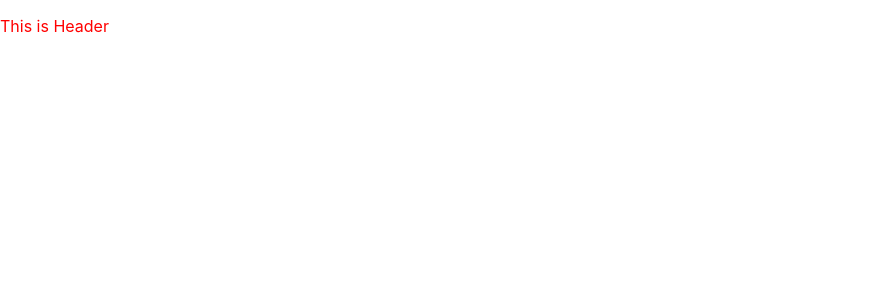
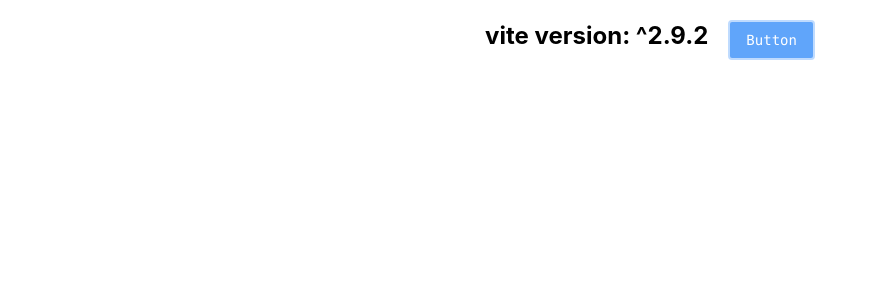
Before and after one commit to jiujiaonuannan/vite, a React (Vite) app: page / in a window 1280 px wide. Shown: the top 300 px of the page, without its empty margins (0-878 px from the left). Built offline with nearby package versions, Linux system fonts and the light colour scheme.

Commit message:
fix: add wind css

```diff
--- a/src/App.tsx
+++ b/src/App.tsx
@@ -2,8 +2,17 @@
 
 function App() {
   return (
-    <div>
+    <div className="flex-c">
       <Header />
+      <button
+        bg="blue-400 hover:blue-800 dark:blue-500 dark:hover:blue-600"
+        text="sm white"
+        font="mono light"
+        p="y-2 x-4"
+        border="2 rounded blue-200"
+      >
+        Button
+      </button>
     </div>
   );
 }
--- a/src/components/Header/index.jsx
+++ b/src/components/Header/index.jsx
@@ -1,6 +1,12 @@
-// index.tsx
-import styles from "./index.module.scss";
+// src/components/Header/index.tsx
+import { devDependencies } from "../../../package.json";
 
-export const Header = () => {
-  return <p className={styles.header}>This is Header</p>;
+export function Header() {
+  return (
+    <div className="p-20px text-center">
+      <h1 className="font-bold text-2xl mb-2">
+        vite version: {devDependencies.vite}
+      </h1>
+    </div>
+  );
 }
--- a/src/main.tsx
+++ b/src/main.tsx
@@ -1,6 +1,7 @@
 import React from 'react'
 import ReactDOM from 'react-dom/client'
 import App from './App'
+import "virtual:windi.css";
 import './index.css'
 
 ReactDOM.createRoot(document.getElementById('root')!).render(
--- /dev/null
+++ b/src/types/shim.d.ts
@@ -0,0 +1,5 @@
+import { AttributifyAttributes } from 'windicss/types/jsx';
+
+declare module 'react' {
+  type HTMLAttributes<T> = AttributifyAttributes;
+}
--- a/vite.config.ts
+++ b/vite.config.ts
@@ -2,6 +2,7 @@
 import react from "@vitejs/plugin-react";
 import path from "path";
 import autoprefixer from 'autoprefixer';
+import windi from "vite-plugin-windicss";
 
 // 全局 scss 文件的路径
 // 用 normalizePath 解决 window 下的路径问题
@@ -9,7 +10,22 @@
 
 // https://vitejs.dev/config/
 export default defineConfig({
-  plugins: [react()],
+  plugins: [windi(), react({
+      babel: {
+        // 加入 babel 插件
+        // 以下插件包都需要提前安装
+        // 当然，通过这个配置你也可以添加其它的 Babel 插件
+        plugins: [
+          // 适配 styled-component
+          "babel-plugin-styled-components",
+          // 适配 emotion
+          "@emotion/babel-plugin"
+        ]
+      },
+      // 注意: 对于 emotion，需要单独加上这个配置
+      // 通过 `@emotion/react` 包编译 emotion 中的特殊 jsx 语法
+      jsxImportSource: "@emotion/react"
+    })],
 
   // css 相关的配置
   css: {
--- /dev/null
+++ b/windi.config.ts
@@ -0,0 +1,9 @@
+import { defineConfig } from "vite-plugin-windicss";
+
+export default defineConfig({
+  // 开启 attributify
+  attributify: true,
+  shortcuts: {
+    "flex-c": "flex justify-center items-center",
+  }
+});
```
Also changed, not shown: package.json (+9 -1 lines), 1 other file (tests, documents, lock files or other folders).
